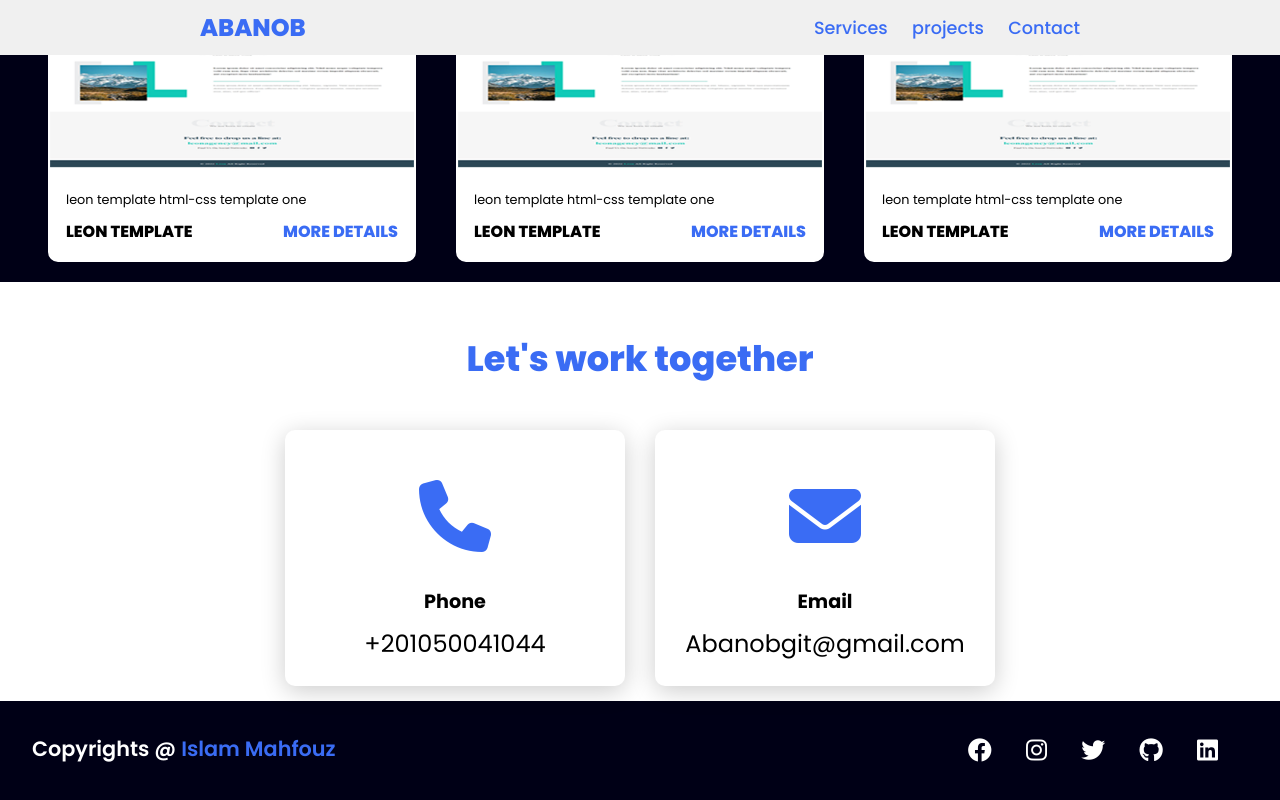
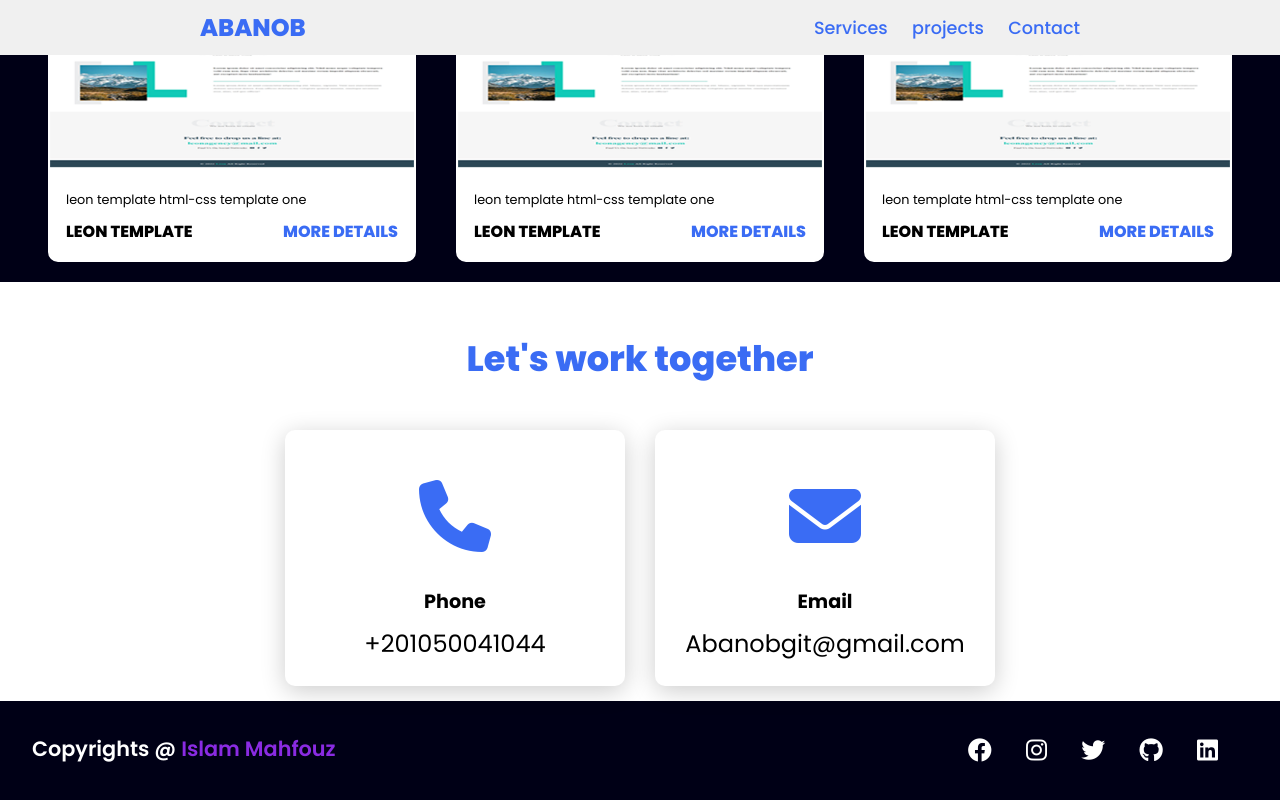
Before and after one commit to Abanobgit/Abanob-fayz, a plain HTML site: page index.html in a window 1280 px wide. In both pictures the pointer is over the element "Islam Mahfouz". Shown: the part 2237-3037 px from the top of the page. Drawn offline with Linux system fonts and the light colour scheme.

Commit message:
waw
awsdsdfcxc

```diff
--- a/css/style.css
+++ b/css/style.css
@@ -284,8 +284,14 @@ nav a:hover {
     font-weight: 600;
 }
 
+
 .footer-title span {
     color: #3a6cf4;
+    transition: 0.6s ease;
+}
+
+.footer-title span:hover {
+    color: #8a2be2;
 }
 
 .footer .social-icons a{
```
